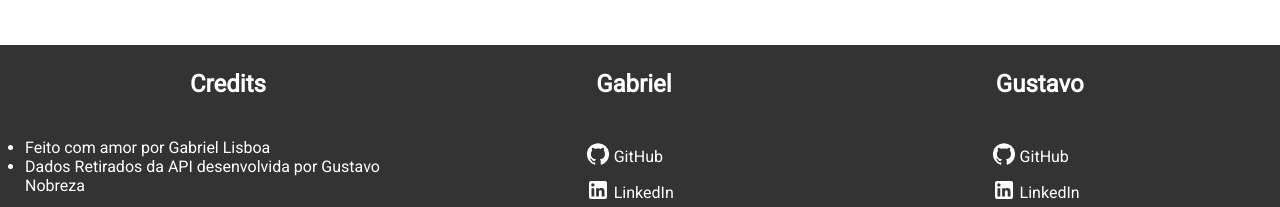
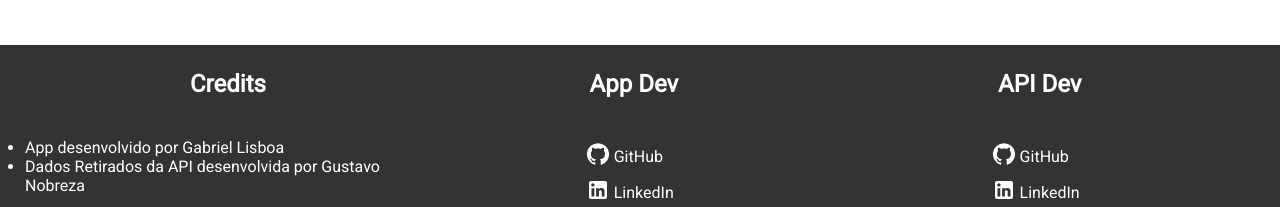
Before and after one commit to gabriellisboa08/narutodex, a React (Create React App) app: page / in a window 1280 px wide. Shown: the part 922-1129 px from the top of the page. Built offline with nearby package versions, Linux system fonts and the light colour scheme; no server answers.

Commit message:
Final update

```diff
--- a/src/components/Footer/index.js
+++ b/src/components/Footer/index.js
@@ -15,7 +15,7 @@ const Footer = () => {
                         <h2>Credits</h2>
                         <ul>
                             <li>
-                                <p>Feito com amor por Gabriel Lisboa</p>
+                                <p>App desenvolvido por Gabriel Lisboa</p>
                             </li>
                             <li>
                                 <p>
@@ -28,7 +28,7 @@ const Footer = () => {
 
                     <div className="content--item">
                         <div className="content--item--title">
-                            <h2>Gabriel</h2>
+                            <h2>App Dev</h2>
                         </div>
                         <div className="contact--items">
                             <div className="contact--item">
@@ -71,7 +71,7 @@ const Footer = () => {
                     </div>
 
                     <div className="content--item">
-                        <h2>Gustavo</h2>
+                        <h2>API Dev</h2>
 
                         <div className="container--contact--items">
                             <div className="contact--item">
--- a/src/components/Modal/Modal.css
+++ b/src/components/Modal/Modal.css
@@ -126,6 +126,10 @@
     .container--description {
         width: 400px;
     }
+    .arrowLeft,
+    .arrowRight {
+        opacity: 1;
+    }
 }
 @media screen and (max-width: 400px) {
     .arrowLeft,
```
